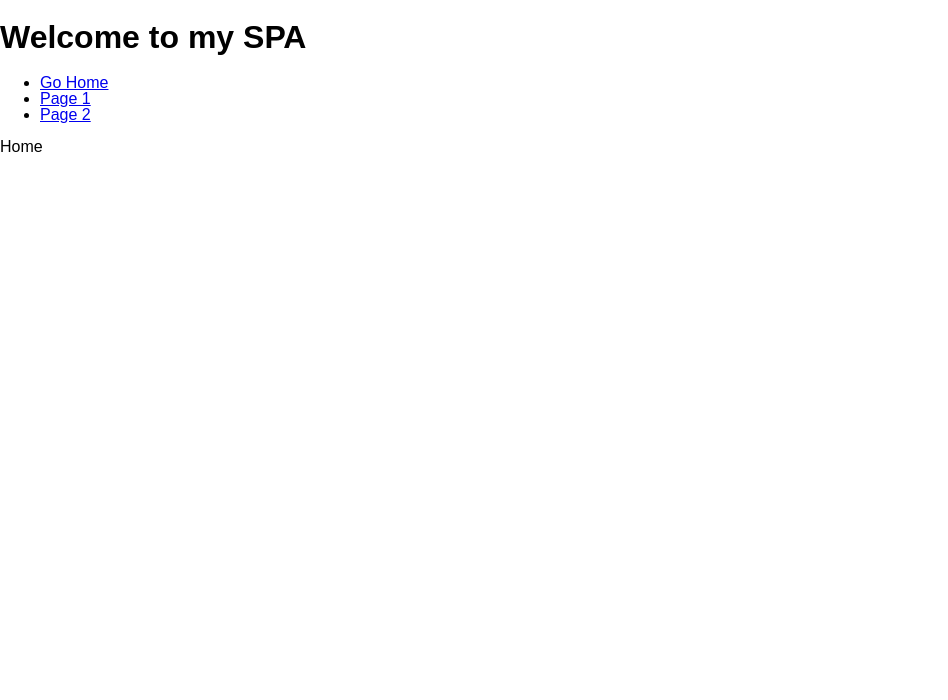
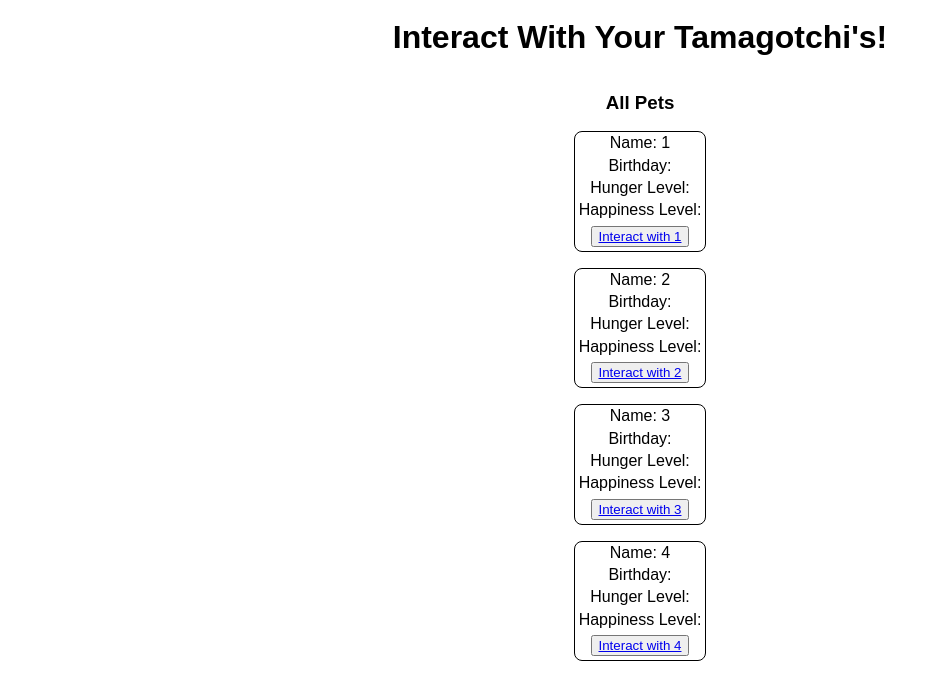
Before and after one commit to bradygrapentine/tamagotchi-front-end, a React (Create React App) app: page / in a window 1280 px wide. Shown: the top 700 px of the page, without its empty margins (0-948 px from the left). Built offline with nearby package versions, Linux system fonts and the light colour scheme.

Commit message:
added some basic html, css, and routes

```diff
--- a/public/index.html
+++ b/public/index.html
@@ -1,15 +1,18 @@
 <!DOCTYPE html>
 <html lang="en">
   <head>
-    <meta charset="utf-8">
-    <link rel="shortcut icon" href="%PUBLIC_URL%/favicon.ico">
-    <meta name="viewport" content="width=device-width, initial-scale=1, shrink-to-fit=no">
-    <meta name="theme-color" content="#000000">
+    <meta charset="utf-8" />
+    <link rel="shortcut icon" href="%PUBLIC_URL%/favicon.ico" />
+    <meta
+      name="viewport"
+      content="width=device-width, initial-scale=1, shrink-to-fit=no"
+    />
+    <meta name="theme-color" content="#000000" />
     <!--
       manifest.json provides metadata used when your web app is added to the
       homescreen on Android. See https://developers.google.com/web/fundamentals/web-app-manifest/
     -->
-    <link rel="manifest" href="%PUBLIC_URL%/manifest.json">
+    <link rel="manifest" href="%PUBLIC_URL%/manifest.json" />
     <!--
       Notice the use of %PUBLIC_URL% in the tags above.
       It will be replaced with the URL of the `public` folder during the build.
@@ -22,9 +25,7 @@
     <title>Tamagotchi Front End</title>
   </head>
   <body>
-    <noscript>
-      You need to enable JavaScript to run this app.
-    </noscript>
+    <noscript> You need to enable JavaScript to run this app. </noscript>
     <div id="root"></div>
     <!--
       This HTML file is a template.
--- a/src/App.jsx
+++ b/src/App.jsx
@@ -2,33 +2,141 @@
 import { Link, Route, Switch } from 'react-router-dom'
 
 export function App() {
+  // const []
+
   return (
     <>
       <header>
-        <h1>Welcome to my SPA</h1>
-        <nav>
-          <ul>
-            <li>
-              <Link to="/">Go Home</Link>
-            </li>
-            <li>
-              <Link to="/1">Page 1</Link>
-            </li>
-            <li>
-              <Link to="/2">Page 2</Link>
-            </li>
-          </ul>
-        </nav>
+        <h1>Interact With Your Tamagotchi's!</h1>
       </header>
       <Switch>
         <Route exact path="/">
-          Home
+          <h3>All Pets</h3>
+          <ul>
+            <li>
+              <div>
+                <p>Name: 1</p>
+                <p>Birthday: </p>
+                <p>Hunger Level: </p>
+                <p>Happiness Level: </p>
+                <button>
+                  <Link to="/1">Interact with 1</Link>
+                </button>
+              </div>
+            </li>
+            <li>
+              <div>
+                {' '}
+                <p>Name: 2</p>
+                <p>Birthday: </p>
+                <p>Hunger Level: </p>
+                <p>Happiness Level: </p>
+                <button>
+                  <Link to="/2">Interact with 2</Link>
+                </button>
+              </div>
+            </li>
+            <li>
+              <div>
+                {' '}
+                <p>Name: 3</p>
+                <p>Birthday: </p>
+                <p>Hunger Level: </p>
+                <p>Happiness Level: </p>
+                <button>
+                  <Link to="/3">Interact with 3</Link>
+                </button>
+              </div>
+            </li>
+            <li>
+              <div>
+                {' '}
+                <p>Name: 4 </p>
+                <p>Birthday: </p>
+                <p>Hunger Level: </p>
+                <p>Happiness Level: </p>
+                <button>
+                  <Link to="/4">Interact with 4</Link>
+                </button>
+              </div>
+            </li>
+          </ul>
         </Route>
         <Route exact path="/1">
-          Page 1
+          <button>
+            <Link to="/">Go Home</Link>
+          </button>
+          <div>
+            <p>Name: 1</p>
+            <p>Birthday: </p>
+            <p>Hunger Level: </p>
+            <p>Happiness Level: </p>
+            <p>Status: </p>
+            <p>Birthday: </p>
+            <p>Last Interaction: </p>
+            <section>
+              <button>Play</button>
+              <button>Scold</button>
+              <button>Feed</button>
+            </section>
+          </div>{' '}
         </Route>
         <Route exact path="/2">
-          Page 2
+          <button>
+            <Link to="/">Go Home</Link>
+          </button>
+          <div>
+            <p>Name: 2</p>
+            <p>Birthday: </p>
+            <p>Hunger Level: </p>
+            <p>Happiness Level: </p>
+            <p>Status: </p>
+            <p>Birthday: </p>
+            <p>Last Interaction: </p>
+            <section>
+              <button>Play</button>
+              <button>Scold</button>
+              <button>Feed</button>
+            </section>
+          </div>{' '}
+        </Route>
+        <Route exact path="/3">
+          <button>
+            <Link to="/">Go Home</Link>
+          </button>
+          <div>
+            <p>Name: 1</p>
+            <p>Birthday: </p>
+            <p>Hunger Level: </p>
+            <p>Happiness Level: </p>
+            <p>Status: </p>
+            <p>Birthday: </p>
+            <p>Last Interaction: </p>
+            <section>
+              <button>Play</button>
+              <button>Scold</button>
+              <button>Feed</button>
+            </section>
+          </div>{' '}
+        </Route>
+        <Route exact path="/4">
+          <button>
+            <Link to="/">Go Home</Link>
+          </button>
+          <div>
+            <p>Name: 4</p>
+            <p>Birthday: </p>
+            <p>Hunger Level: </p>
+            <p>Happiness Level: </p>
+            <p>Status: </p>
+            <p>Birthday: </p>
+            <p>Last Interaction: </p>
+            <section>
+              <button>Play</button>
+              <button>Scold</button>
+              <button>Feed</button>
+            </section>
+          </div>{' '}
         </Route>
         <Route path="*">Not Found</Route>
       </Switch>
--- a/src/index.scss
+++ b/src/index.scss
@@ -10,3 +10,47 @@
   margin: 0;
   min-height: 100%;
 }
+
+h1 {
+  text-align: center;
+}
+
+h3 {
+  text-align: center;
+}
+
+p {
+  margin: 0.2rem;
+}
+
+button {
+  margin: 0.25rem;
+}
+
+div {
+  display: flex;
+  justify-content: center;
+  align-items: center;
+  flex-direction: column;
+}
+
+ul {
+  display: flex;
+  flex-direction: column;
+  justify-content: flex-start;
+  align-items: center;
+  padding: 0%;
+  margin: 0%;
+}
+
+.navBar {
+  flex-direction: row;
+  justify-content: space-evenly;
+}
+
+li {
+  list-style: none;
+  border: 1px solid black;
+  border-radius: 0.5rem;
+  margin-bottom: 1rem;
+}
```
Also changed, not shown: 1 other file (tests, documents, lock files or other folders).
